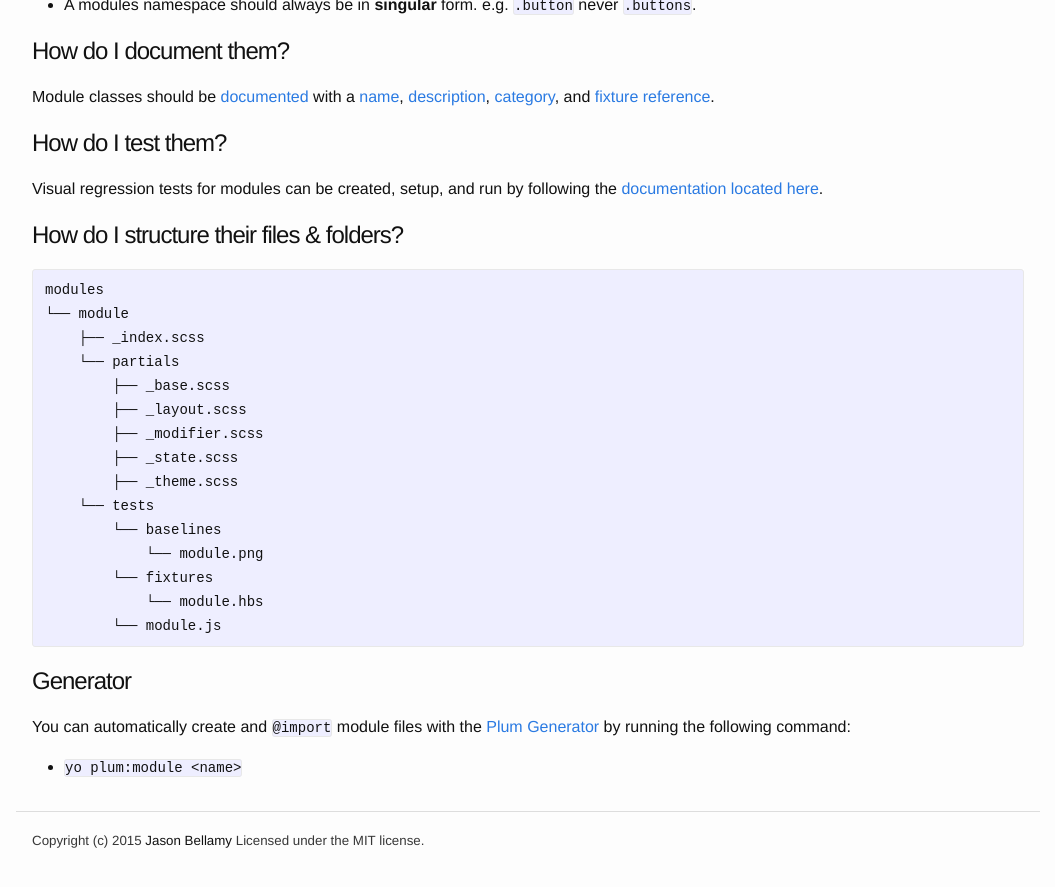
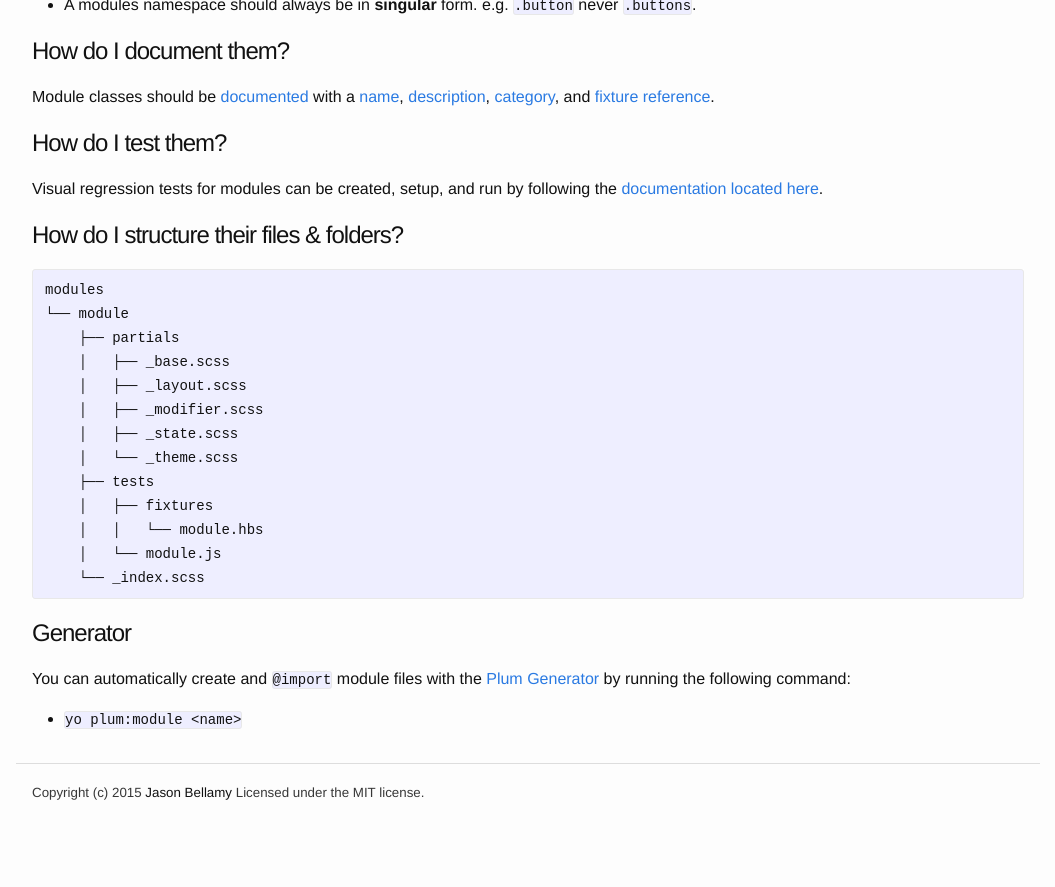
Before and after one commit to plum-css/plum, a Jekyll site: the page built from _docs/modules.md, in a window 1280 px wide and 900 px high, scrolled down 798 px. Shown: the top 887 px of the window, without its empty margins (112-1167 px from the left). Built offline with Jekyll 4.4.1, drawn with Linux system fonts in a browser that asks for light colours; nearby versions of some CDN libraries; Markdown is read by kramdown in place of the engine named in the settings; after the commit the page ends 1650 px from its top, so only the background shows below that.

Commit message:
Update module structure example

````diff
--- a/_docs/modules.md
+++ b/_docs/modules.md
@@ -64,19 +64,17 @@ Visual regression tests for modules can be created, setup, and run by following
 ```text
 modules
 └── module
-    ├── _index.scss
-    └── partials
-        ├── _base.scss
-        ├── _layout.scss
-        ├── _modifier.scss
-        ├── _state.scss
-        ├── _theme.scss
-    └── tests
-        └── baselines
-            └── module.png
-        └── fixtures
-            └── module.hbs
-        └── module.js
+    ├── partials
+    │   ├── _base.scss
+    │   ├── _layout.scss
+    │   ├── _modifier.scss
+    │   ├── _state.scss
+    │   └── _theme.scss
+    ├── tests
+    │   ├── fixtures
+    │   │   └── module.hbs
+    │   └── module.js
+    └── _index.scss
 ```
 
 ## Generator
````
